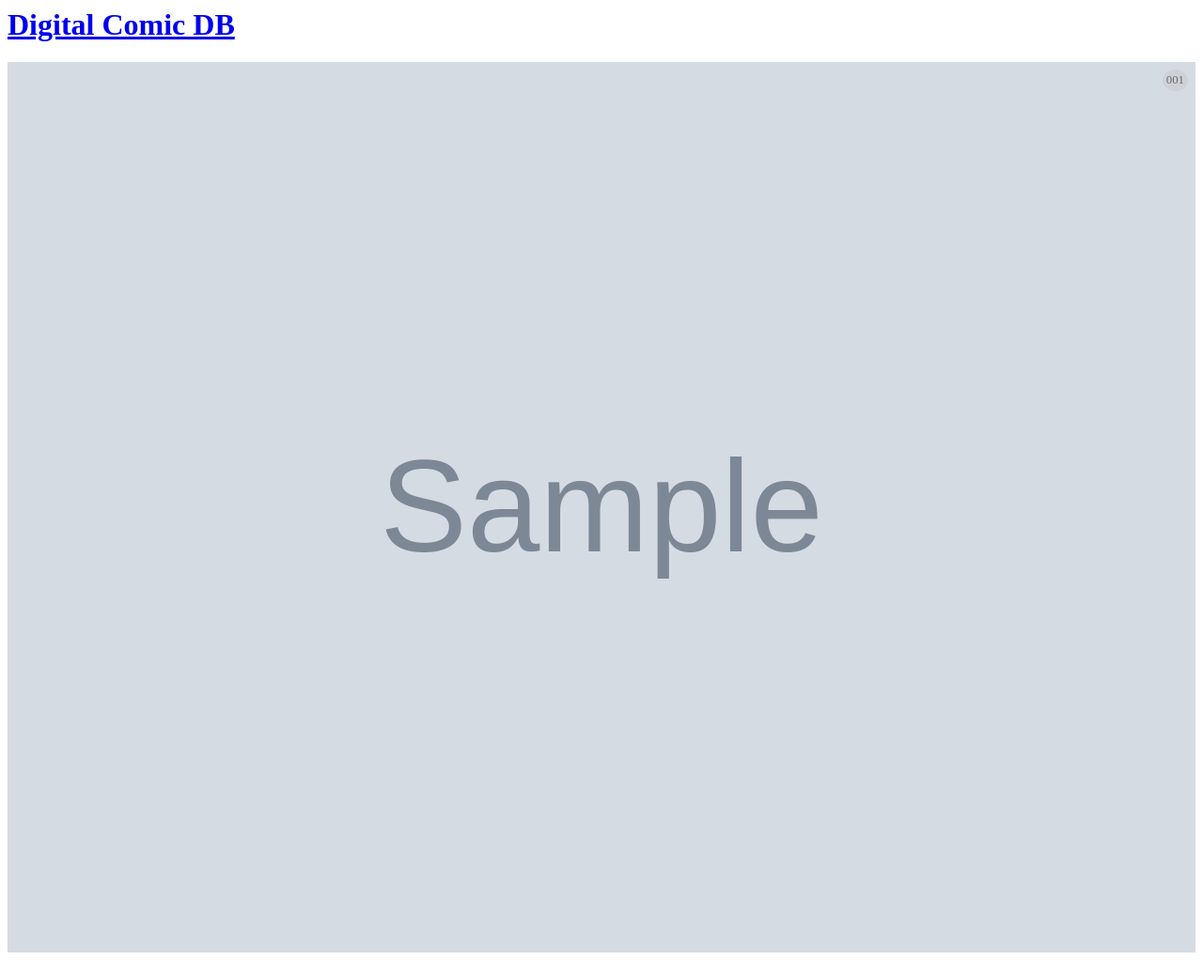
After one commit to mwschall/dcdb, a Django app: page /comics/1/ in a window 1280 px wide. The commit adds this page. Shown: the whole page at 94% size. Run offline with Django 3.2, Linux system fonts and the light colour scheme; tables that the repository leaves empty hold one stand-in row (values such as "Sample post"); grey boxes marked "Sample" are stand-in pictures.

Commit message:
Basic issue browsing.

```diff
--- a/comics/models.py
+++ b/comics/models.py
@@ -52,6 +52,9 @@ class Issue(models.Model):
         default=True,
     )
 
+    def cover(self):
+        return self.page_set.first().image
+
     def __str__(self):
         return "{} #{}".format(self.series.name, self.number)
 
--- /dev/null
+++ b/comics/static/comics/style.css
@@ -0,0 +1,45 @@
+.flow_grid {
+  display: flex;
+  flex-flow: row wrap;
+  margin-left: -0.5rem;
+  margin-right: -0.5rem;
+}
+
+.flow_cell {
+  box-sizing: border-box;
+  flex: 1 0 20%;
+  min-width: 5em;
+  padding: 0 0.5rem 1rem;
+  position: relative;
+}
+
+.flow_cell img {
+  width: 100%;
+}
+
+
+.issue_cell {
+  min-width: 10em;
+}
+
+.no_cover {
+  display: flex;
+  align-items: center;
+  justify-content: center;
+  text-align: center;
+}
+
+.page_number {
+  background: #ccc;
+  color: #222;
+  opacity: .6;
+
+  font-size: .8rem;
+  border-radius: 50%;
+  height: auto;
+  padding: .25rem;
+
+  position: absolute;
+  top: 0.5rem;
+  right: 1rem;
+}
--- /dev/null
+++ b/comics/templates/comics/base.html
@@ -0,0 +1,20 @@
+{% load static %}
+<html>
+<head>
+  <title>Digital Comic DB</title>
+  <link rel="stylesheet" href="{% static 'comics/style.css' %}" />
+
+</head>
+<body>
+
+<div class="page-header">
+  <h1><a href="{% url 'comics:index' %}">Digital Comic DB</a></h1>
+</div>
+
+<div class="content container">
+  {% block content %}
+  {% endblock %}
+</div>
+
+</body>
+</html>
--- /dev/null
+++ b/comics/templates/comics/issue.html
@@ -0,0 +1,12 @@
+{% extends 'comics/base.html' %}
+
+{% block content %}
+  <div class="flow_grid">
+  {% for page in issue.page_set.all %}
+    <div class="flow_cell page_cell">
+      <span class="page_number">{{ page.number|stringformat:"03d" }}</span>
+      <img class="page_image" src="{{ page.image.url }}" />
+    </div>
+  {% endfor %}
+  </div>
+{% endblock %}
--- a/comics/urls.py
+++ b/comics/urls.py
@@ -2,6 +2,8 @@ from django.conf.urls import url
 
 from . import views
 
+app_name = 'comics'
 urlpatterns = [
     url(r'^$', views.index, name='index'),
+    url(r'^(?P<issue_id>[0-9]+)/$', views.issue_detail, name='issue'),
 ]
--- a/comics/views.py
+++ b/comics/views.py
@@ -1,6 +1,14 @@
-from django.shortcuts import render
+from django.shortcuts import render, get_object_or_404
+
+from .models import Issue
 
 
 def index(request):
-    # View code here...
-    return render(request, 'comics/index.html')
+    issues = Issue.objects.all()
+    context = {'issues': issues}
+    return render(request, 'comics/index.html', context)
+
+
+def issue_detail(request, issue_id):
+    issue = get_object_or_404(Issue, pk=issue_id)
+    return render(request, 'comics/issue.html', {'issue': issue})
```
Also changed, not shown: comics/templates/comics/index.html (+17 -1 lines), 1 other file.
